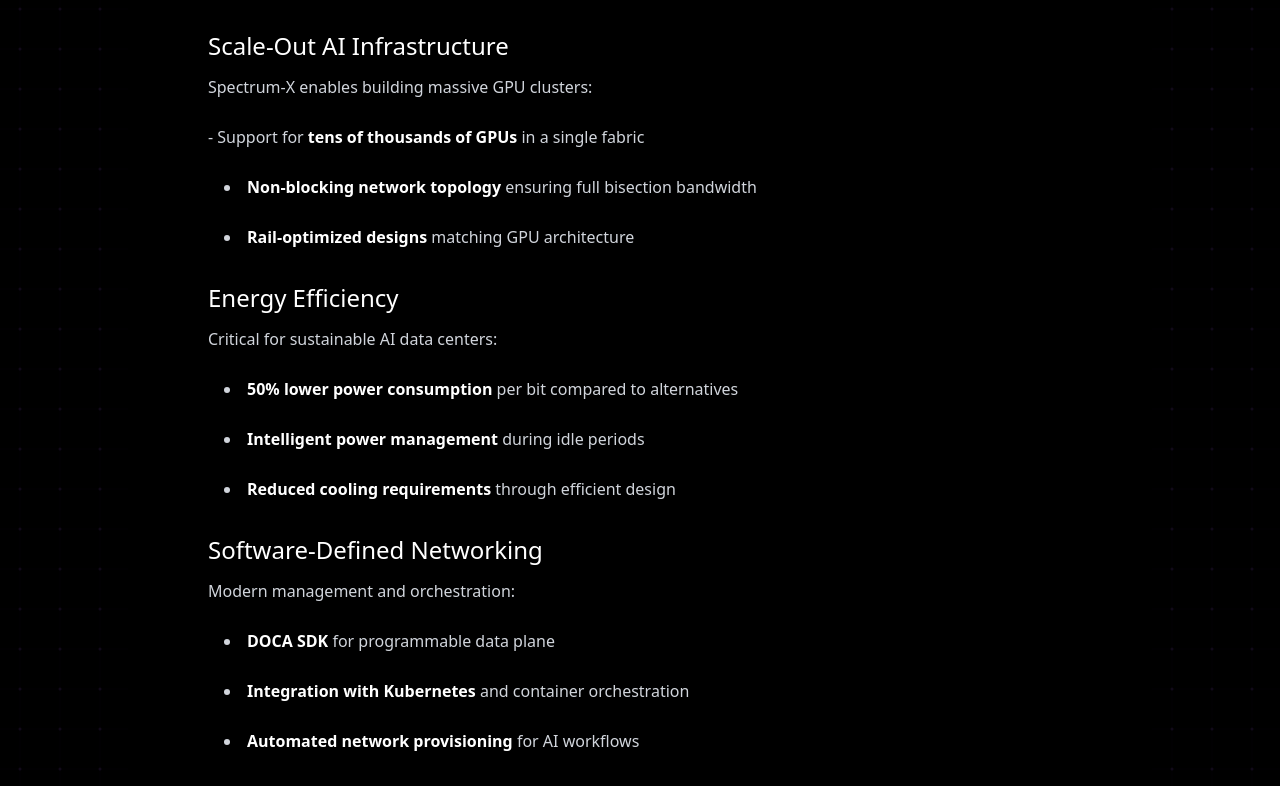
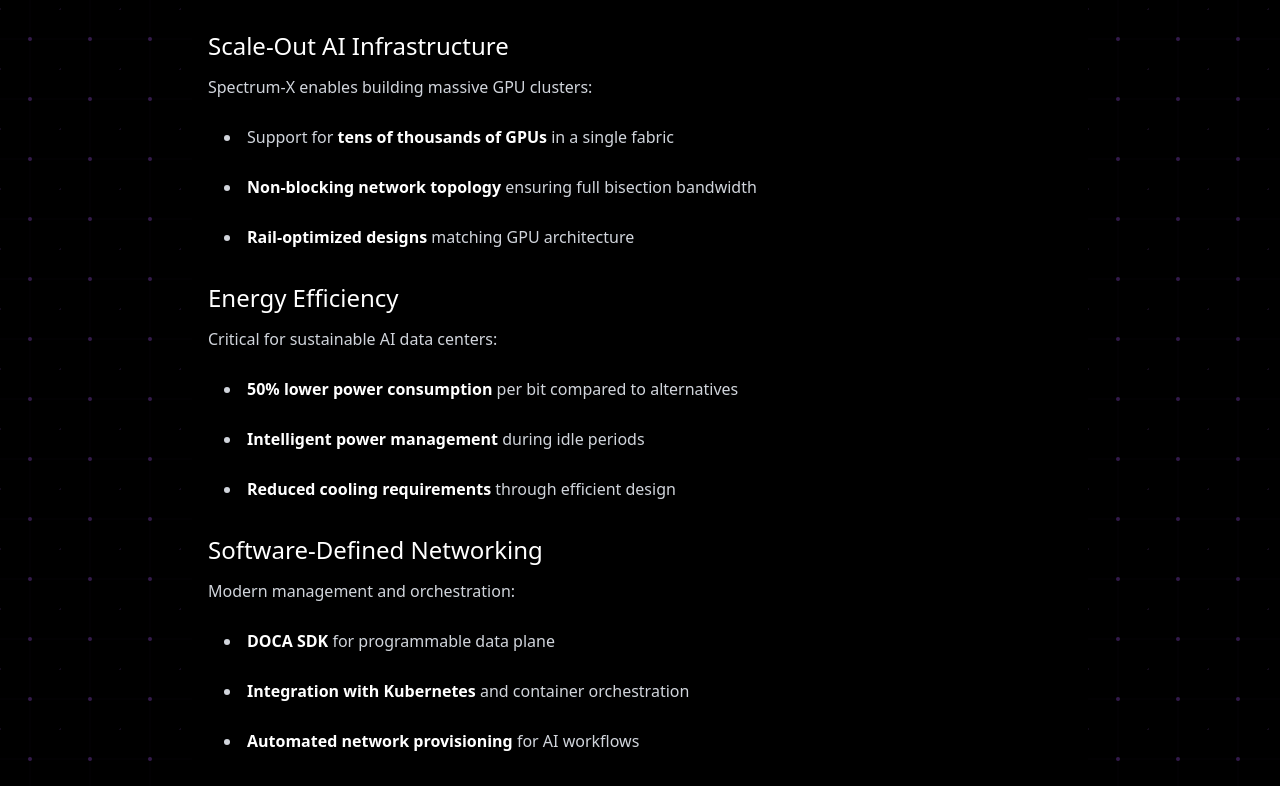
Before and after one commit to nemostorm/eternal, a Next.js app: page /blog/nvidia-spectrum-x-switches in a window 1280 px wide. Shown: the part 2451-3237 px from the top of the page. Built offline with nearby package versions, Linux system fonts and the light colour scheme.

Commit message:
Add SVG patterns to blog pages and fix list rendering

```diff
--- a/app/blog/[slug]/page.tsx
+++ b/app/blog/[slug]/page.tsx
@@ -103,6 +103,8 @@
           return `<li class="ml-4"><strong class="text-white">${match[1]}</strong>: ${convertMarkdown(match[2])}</li>`;
         }
         return `<li class="ml-4">${convertMarkdown(line.substring(2))}</li>`;
+      } else if (line.startsWith('- ')) {
+        return `<li class="ml-4 list-disc">${convertMarkdown(line.substring(2))}</li>`;
       } else if (line.startsWith('✅ **')) {
         return `<p class="text-green-400">${convertMarkdown(line.replace('✅ ', ''))}</p>`;
       } else if (line.startsWith('❌ **')) {
@@ -138,12 +140,16 @@
   return (
     <div className="min-h-screen bg-black flex flex-col relative overflow-hidden">
       {/* Left side SVG pattern */}
-      <div className="hidden lg:block absolute left-0 top-0 bottom-0 w-32 opacity-10 pointer-events-none">
+      <div className="hidden lg:block absolute left-0 top-0 bottom-0 w-48 opacity-30 pointer-events-none z-0">
         <svg className="w-full h-full" xmlns="http://www.w3.org/2000/svg">
           <defs>
-            <pattern id="left-pattern" x="0" y="0" width="40" height="40" patternUnits="userSpaceOnUse">
-              <circle cx="20" cy="20" r="1.5" fill="#a855f7" />
-              <path d="M0 20 L40 20 M20 0 L20 40" stroke="#a855f7" strokeWidth="0.5" opacity="0.3" />
+            <pattern id="left-pattern" x="0" y="0" width="60" height="60" patternUnits="userSpaceOnUse">
+              <circle cx="30" cy="30" r="2" fill="#a855f7" />
+              <circle cx="0" cy="0" r="1" fill="#a855f7" opacity="0.5" />
+              <circle cx="60" cy="0" r="1" fill="#a855f7" opacity="0.5" />
+              <circle cx="0" cy="60" r="1" fill="#a855f7" opacity="0.5" />
+              <path d="M30 0 L30 60" stroke="#a855f7" strokeWidth="0.5" opacity="0.2" />
+              <path d="M0 30 L60 30" stroke="#a855f7" strokeWidth="0.5" opacity="0.2" />
             </pattern>
           </defs>
           <rect width="100%" height="100%" fill="url(#left-pattern)" />
@@ -151,12 +157,16 @@
       </div>
 
       {/* Right side SVG pattern */}
-      <div className="hidden lg:block absolute right-0 top-0 bottom-0 w-32 opacity-10 pointer-events-none">
+      <div className="hidden lg:block absolute right-0 top-0 bottom-0 w-48 opacity-30 pointer-events-none z-0">
         <svg className="w-full h-full" xmlns="http://www.w3.org/2000/svg">
           <defs>
-            <pattern id="right-pattern" x="0" y="0" width="40" height="40" patternUnits="userSpaceOnUse">
-              <circle cx="20" cy="20" r="1.5" fill="#a855f7" />
-              <path d="M0 20 L40 20 M20 0 L20 40" stroke="#a855f7" strokeWidth="0.5" opacity="0.3" />
+            <pattern id="right-pattern" x="0" y="0" width="60" height="60" patternUnits="userSpaceOnUse">
+              <circle cx="30" cy="30" r="2" fill="#a855f7" />
+              <circle cx="0" cy="0" r="1" fill="#a855f7" opacity="0.5" />
+              <circle cx="60" cy="0" r="1" fill="#a855f7" opacity="0.5" />
+              <circle cx="0" cy="60" r="1" fill="#a855f7" opacity="0.5" />
+              <path d="M30 0 L30 60" stroke="#a855f7" strokeWidth="0.5" opacity="0.2" />
+              <path d="M0 30 L60 30" stroke="#a855f7" strokeWidth="0.5" opacity="0.2" />
             </pattern>
           </defs>
           <rect width="100%" height="100%" fill="url(#right-pattern)" />
@@ -164,7 +174,7 @@
       </div>
 
       <Navbar />
-      <main className="flex-1 container mx-auto px-4 py-20 max-w-4xl relative z-10">
+      <main className="flex-1 container mx-auto px-4 py-20 max-w-4xl relative z-1">
         <Link href="/blog" className="text-purple-400 hover:text-purple-300 mb-8 inline-block">
           ← Back to Blog
         </Link>
--- a/app/blog/page.tsx
+++ b/app/blog/page.tsx
@@ -21,9 +21,43 @@
   }, [searchTerm]);
 
   return (
-    <div className="min-h-screen flex flex-col">
+    <div className="min-h-screen flex flex-col relative overflow-hidden bg-black">
+      {/* Left side SVG pattern */}
+      <div className="hidden lg:block absolute left-0 top-0 bottom-0 w-48 opacity-30 pointer-events-none z-0">
+        <svg className="w-full h-full" xmlns="http://www.w3.org/2000/svg">
+          <defs>
+            <pattern id="left-pattern" x="0" y="0" width="60" height="60" patternUnits="userSpaceOnUse">
+              <circle cx="30" cy="30" r="2" fill="#a855f7" />
+              <circle cx="0" cy="0" r="1" fill="#a855f7" opacity="0.5" />
+              <circle cx="60" cy="0" r="1" fill="#a855f7" opacity="0.5" />
+              <circle cx="0" cy="60" r="1" fill="#a855f7" opacity="0.5" />
+              <path d="M30 0 L30 60" stroke="#a855f7" strokeWidth="0.5" opacity="0.2" />
+              <path d="M0 30 L60 30" stroke="#a855f7" strokeWidth="0.5" opacity="0.2" />
+            </pattern>
+          </defs>
+          <rect width="100%" height="100%" fill="url(#left-pattern)" />
+        </svg>
+      </div>
+
+      {/* Right side SVG pattern */}
+      <div className="hidden lg:block absolute right-0 top-0 bottom-0 w-48 opacity-30 pointer-events-none z-0">
+        <svg className="w-full h-full" xmlns="http://www.w3.org/2000/svg">
+          <defs>
+            <pattern id="right-pattern" x="0" y="0" width="60" height="60" patternUnits="userSpaceOnUse">
+              <circle cx="30" cy="30" r="2" fill="#a855f7" />
+              <circle cx="0" cy="0" r="1" fill="#a855f7" opacity="0.5" />
+              <circle cx="60" cy="0" r="1" fill="#a855f7" opacity="0.5" />
+              <circle cx="0" cy="60" r="1" fill="#a855f7" opacity="0.5" />
+              <path d="M30 0 L30 60" stroke="#a855f7" strokeWidth="0.5" opacity="0.2" />
+              <path d="M0 30 L60 30" stroke="#a855f7" strokeWidth="0.5" opacity="0.2" />
+            </pattern>
+          </defs>
+          <rect width="100%" height="100%" fill="url(#right-pattern)" />
+        </svg>
+      </div>
+
       <Navbar />
-      <main className="flex-1 bg-black pt-16">
+      <main className="flex-1 pt-16 relative z-1">
         <div className="max-w-4xl mx-auto px-4 sm:px-6 lg:px-8 py-12">
           <h1 className="text-4xl font-light text-white mb-8 tracking-wider">Tech Blog</h1>
           <p className="text-lg text-gray-400 mb-12">
```
